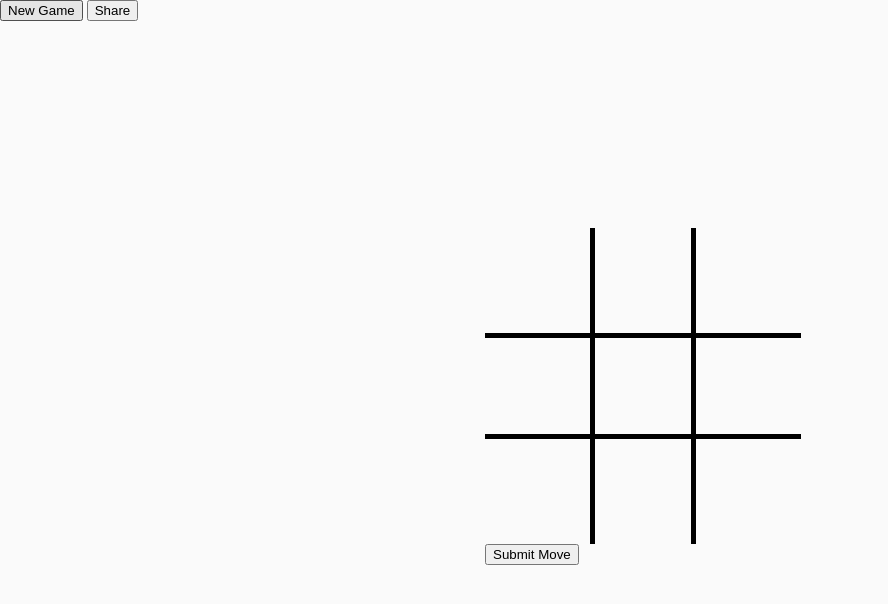
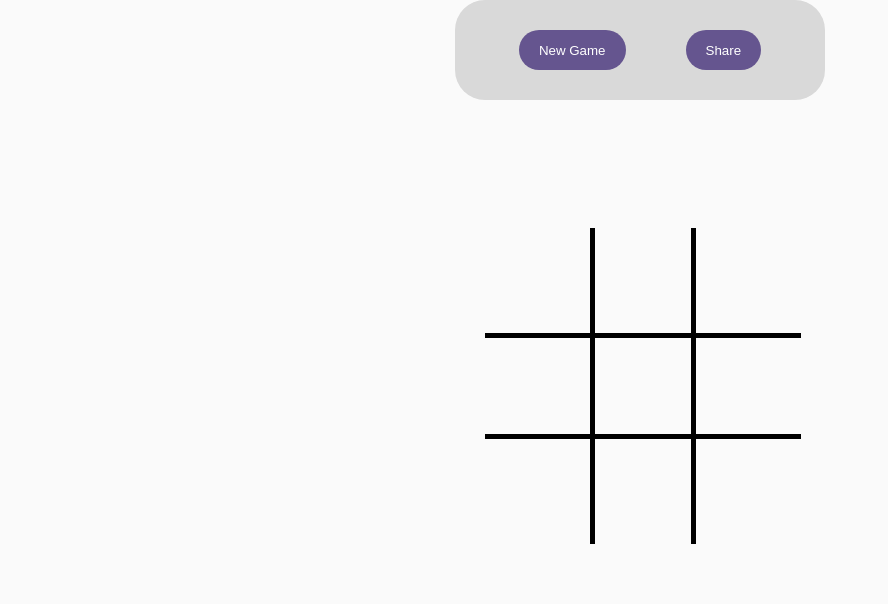
Before and after one commit to ReiNanashi/tic-tac-toe, a plain HTML site: page index.html in a window 1280 px wide. Shown: the whole page, without its empty margins (0-888 px from the left). Drawn offline with Linux system fonts and the light colour scheme.

Commit message:
Add styling to header.

```diff
--- a/index.html
+++ b/index.html
@@ -7,8 +7,8 @@
     <body>
         <header>
             <nav>
-                <button>New Game</button>
-                <button>Share</button>
+                <button class="header-button">New Game</button>
+                <button class="header-button">Share</button>
             </nav>
         </header>
 
@@ -48,7 +48,7 @@
                     </td>
                 </tr>
             </table>
-            <button>Submit Move</button>
+            <!--<button>Submit Move</button>-->
         </div>
     </body>
 </html>
--- a/style.css
+++ b/style.css
@@ -7,8 +7,29 @@ html, body {
     background-color: rgb(250, 250, 250);
 }
 header {
+    width: 100%;
     height: 100px;
     max-height: 30%;
+}
+nav {
+    width: 80%;
+    max-width: 370px;
+    height: 100px;
+    background-color: #d9d9d9;
+    border-radius: 30px;
+    margin: auto;
+    display: flex;
+    align-items: center;
+    justify-content: center;
+}
+.header-button {
+    background-color: #65558f;
+    color: white;
+    height: 40px;
+    padding: 0 20px;
+    margin: 30px;
+    border-radius: 100px;
+    border: none;
 }
 
 .game {
```
